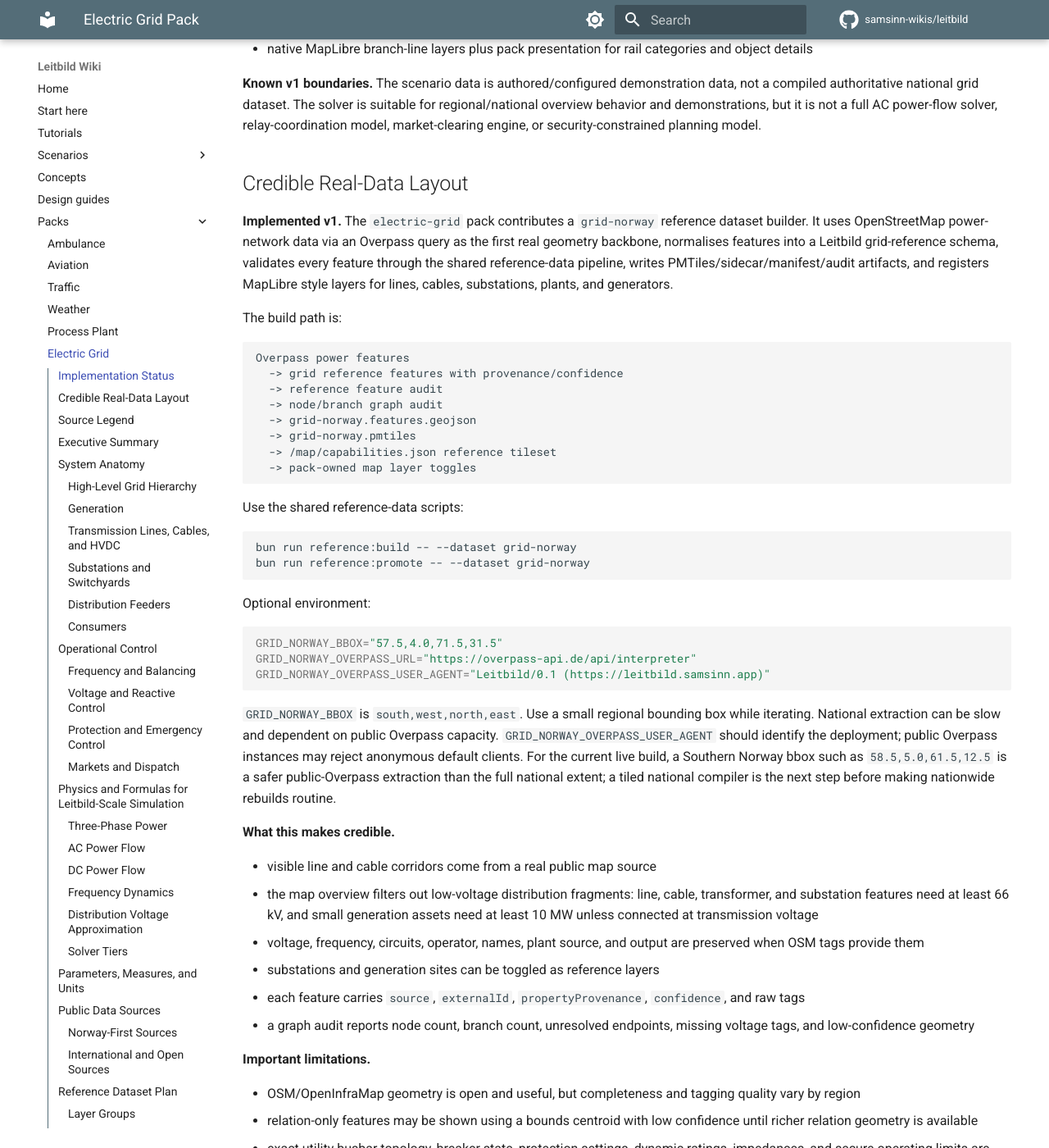
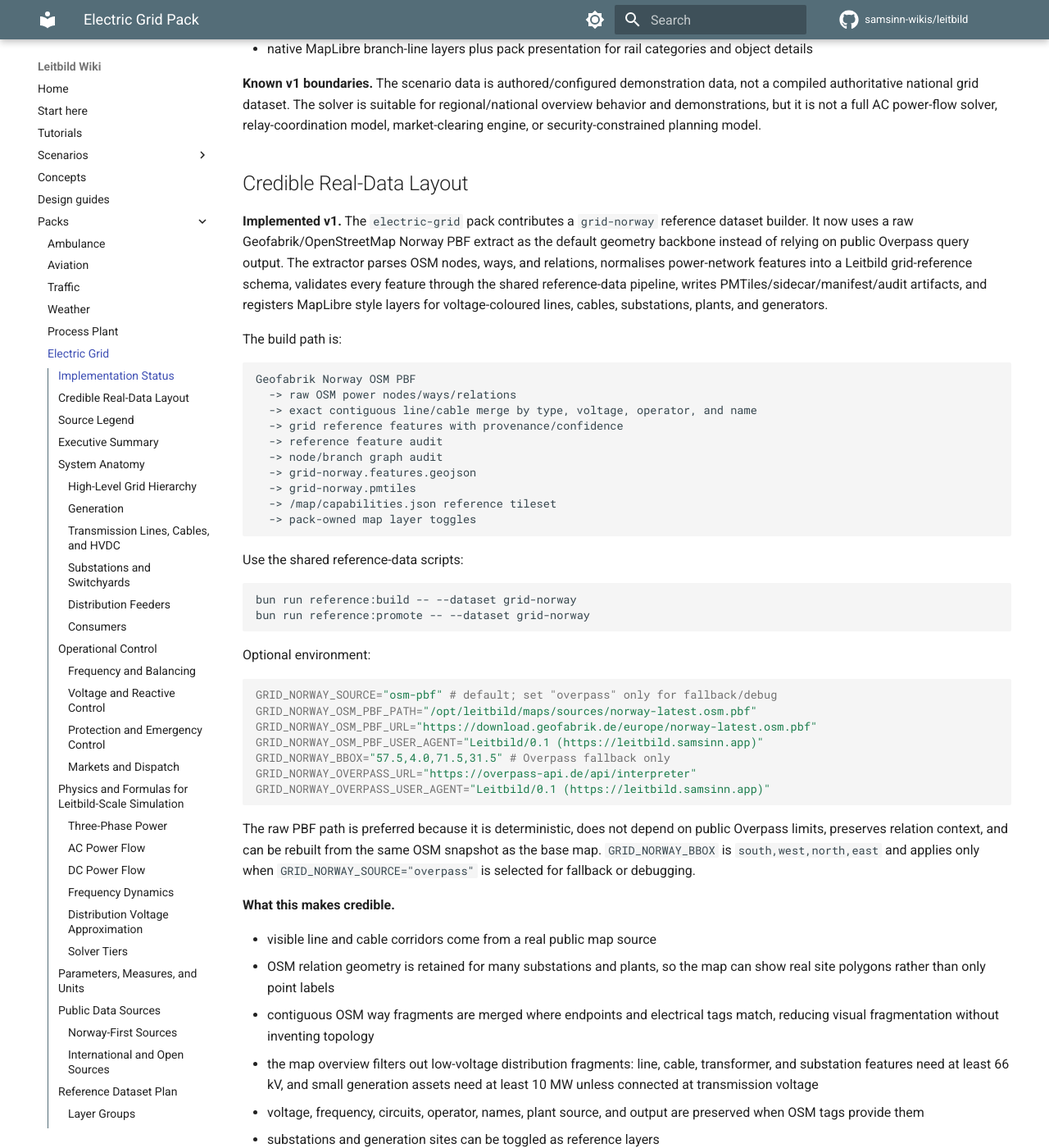
Before and after one commit to samsinn-wikis/leitbild, an MkDocs documentation site: the page built from wiki/packs/electric-grid.md, in a window 1280 px wide and 1400 px high, scrolled down 892 px. Shown: the whole window at 82% size. Built offline with MkDocs 1.6.1 and Material for MkDocs 9.7.7, drawn with Linux system fonts in a browser that asks for light colours; comment, search, counter and statistics services are not loaded; some of the changed text lies outside the part shown.

Commit message:
Document raw OSM grid extraction

````diff
--- a/wiki/packs/electric-grid.md
+++ b/wiki/packs/electric-grid.md
@@ -52,17 +52,20 @@ security-constrained planning model.
 ## Credible Real-Data Layout
 
 **Implemented v1.** The `electric-grid` pack contributes a `grid-norway`
-reference dataset builder. It uses OpenStreetMap power-network data via an
-Overpass query as the first real geometry backbone, normalises features into a
-Leitbild grid-reference schema, validates every feature through the shared
-reference-data pipeline, writes PMTiles/sidecar/manifest/audit artifacts, and
-registers MapLibre style layers for lines, cables, substations, plants, and
-generators.
+reference dataset builder. It now uses a raw Geofabrik/OpenStreetMap Norway
+PBF extract as the default geometry backbone instead of relying on public
+Overpass query output. The extractor parses OSM nodes, ways, and relations,
+normalises power-network features into a Leitbild grid-reference schema,
+validates every feature through the shared reference-data pipeline, writes
+PMTiles/sidecar/manifest/audit artifacts, and registers MapLibre style layers
+for voltage-coloured lines, cables, substations, plants, and generators.
 
 The build path is:
 
 ```text
-Overpass power features
+Geofabrik Norway OSM PBF
+  -> raw OSM power nodes/ways/relations
+  -> exact contiguous line/cable merge by type, voltage, operator, and name
   -> grid reference features with provenance/confidence
   -> reference feature audit
   -> node/branch graph audit
@@ -82,22 +85,28 @@ bun run reference:promote -- --dataset grid-norway
 Optional environment:
 
 ```bash
-GRID_NORWAY_BBOX="57.5,4.0,71.5,31.5"
+GRID_NORWAY_SOURCE="osm-pbf" # default; set "overpass" only for fallback/debug
+GRID_NORWAY_OSM_PBF_PATH="/opt/leitbild/maps/sources/norway-latest.osm.pbf"
+GRID_NORWAY_OSM_PBF_URL="https://download.geofabrik.de/europe/norway-latest.osm.pbf"
+GRID_NORWAY_OSM_PBF_USER_AGENT="Leitbild/0.1 (https://leitbild.samsinn.app)"
+GRID_NORWAY_BBOX="57.5,4.0,71.5,31.5" # Overpass fallback only
 GRID_NORWAY_OVERPASS_URL="https://overpass-api.de/api/interpreter"
 GRID_NORWAY_OVERPASS_USER_AGENT="Leitbild/0.1 (https://leitbild.samsinn.app)"
 ```
 
-`GRID_NORWAY_BBOX` is `south,west,north,east`. Use a small regional bounding
-box while iterating. National extraction can be slow and dependent on public
-Overpass capacity. `GRID_NORWAY_OVERPASS_USER_AGENT` should identify the
-deployment; public Overpass instances may reject anonymous default clients.
-For the current live build, a Southern Norway bbox such as `58.5,5.0,61.5,12.5`
-is a safer public-Overpass extraction than the full national extent; a tiled
-national compiler is the next step before making nationwide rebuilds routine.
+The raw PBF path is preferred because it is deterministic, does not depend on
+public Overpass limits, preserves relation context, and can be rebuilt from the
+same OSM snapshot as the base map. `GRID_NORWAY_BBOX` is `south,west,north,east`
+and applies only when `GRID_NORWAY_SOURCE="overpass"` is selected for fallback
+or debugging.
 
 **What this makes credible.**
 
 - visible line and cable corridors come from a real public map source
+- OSM relation geometry is retained for many substations and plants, so the
+  map can show real site polygons rather than only point labels
+- contiguous OSM way fragments are merged where endpoints and electrical tags
+  match, reducing visual fragmentation without inventing topology
 - the map overview filters out low-voltage distribution fragments: line,
   cable, transformer, and substation features need at least 66 kV, and small
   generation assets need at least 10 MW unless connected at transmission
@@ -114,8 +123,8 @@ national compiler is the next step before making nationwide rebuilds routine.
 
 - OSM/OpenInfraMap geometry is open and useful, but completeness and tagging
   quality vary by region
-- relation-only features may be shown using a bounds centroid with low
-  confidence until richer relation geometry is available
+- exact OSM way merging is deliberately conservative and does not yet infer
+  missing connectivity across switchgear, substations, or nearby endpoints
 - exact utility busbar topology, breaker state, protection settings, dynamic
   ratings, impedances, and secure operating limits are not public and must not
   be invented silently
````
